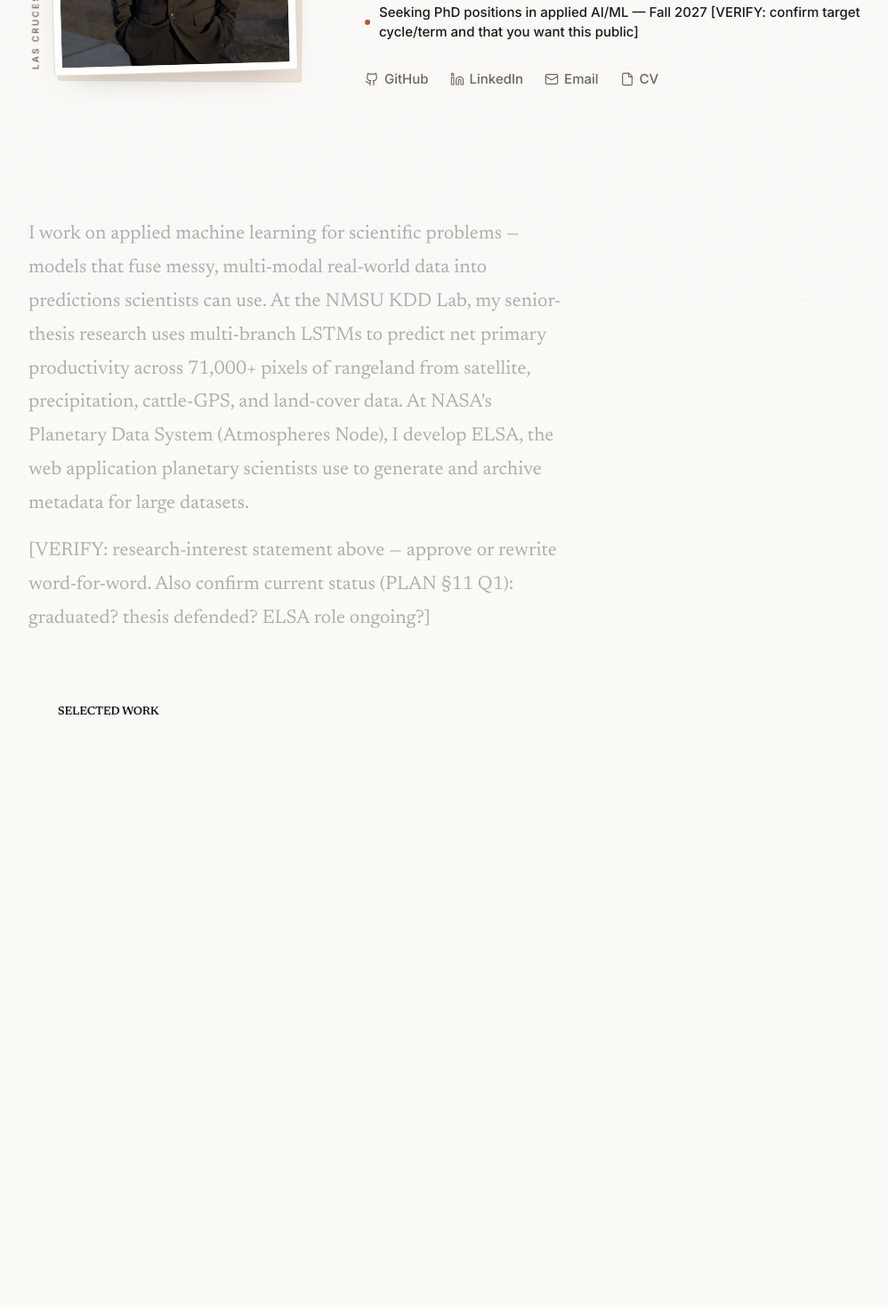
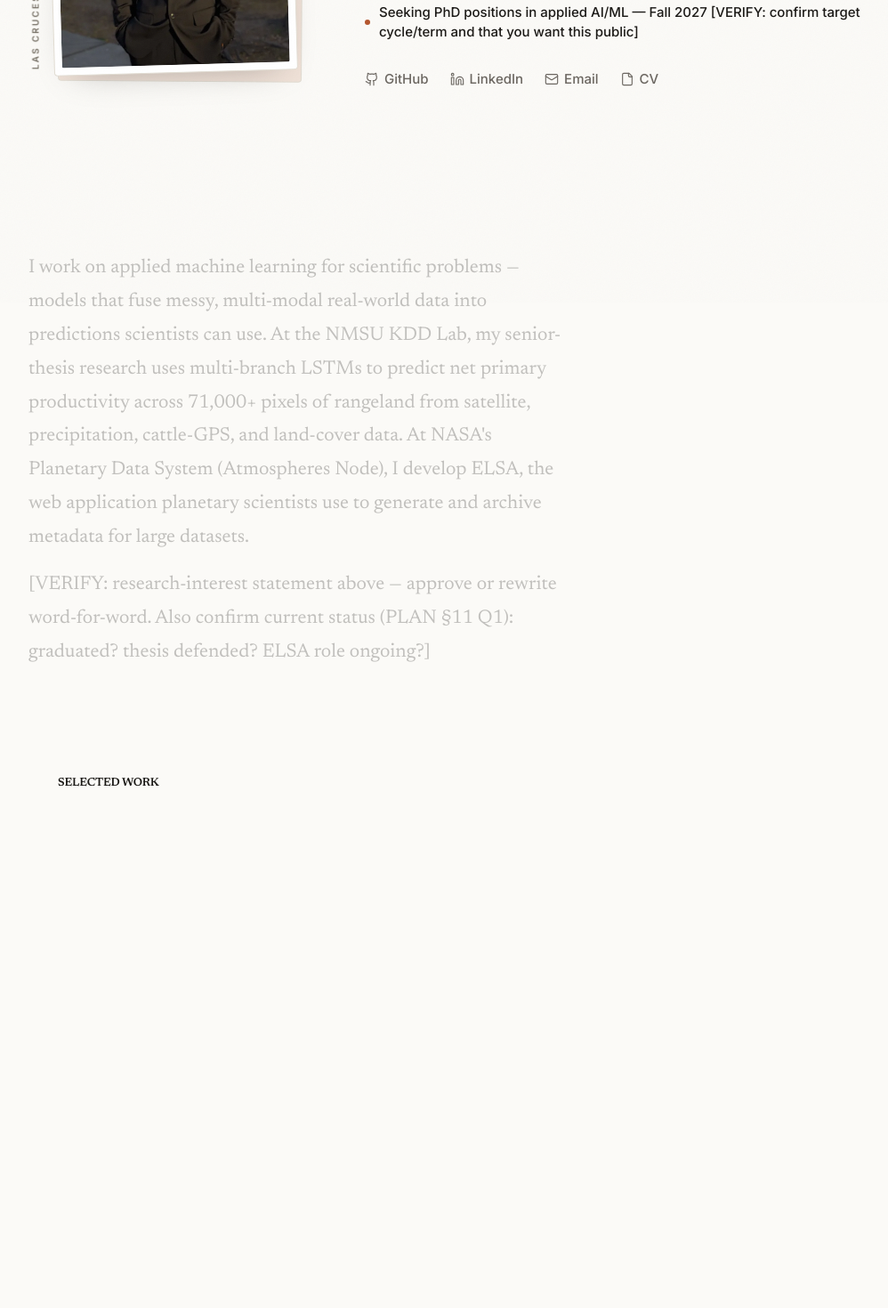
Before and after one commit to rdey08/personal-site, a Next.js app: page / in a window 1280 px wide. Shown: the part 460-1930 px from the top of the page at 89% size, without its empty margins (128-1126 px from the left). Built offline with nearby package versions, Linux system fonts and the light colour scheme.

Commit message:
feat(design): varied vertical rhythm — major beats (statement, flagships, closer) get more air

```diff
--- a/src/app/page.tsx
+++ b/src/app/page.tsx
@@ -134,9 +134,9 @@ export default function Home() {
       </Section>
 
       {/* Research interest — the 30-second scan target, set as a serif lead.
-          Scroll signature: rises as it enters. */}
+          Scroll signature: rises as it enters. Major beat: extra air. */}
       <Reveal>
-        <Section className="py-12">
+        <Section className="py-14 sm:py-20">
           <div className="sd-rise max-w-[38rem] font-serif text-[1.35rem] leading-[1.6] text-ink-strong [&_p]:mb-5 [&_p]:text-pretty last:[&_p]:mb-0">
             <Mdx source={site.body} />
           </div>
@@ -146,7 +146,7 @@ export default function Home() {
       {/* Two flagships as full-width split cards — the loudest unit on the
           page. Scroll signature: rule draws, cards slide in alternating. */}
       <Reveal>
-        <Section className="py-12">
+        <Section className="py-14 sm:py-16">
           <SectionHeading index="01" title="Selected work" />
           <div className="sd-cards grid gap-5">
             {research && (
@@ -204,7 +204,7 @@ export default function Home() {
           a recessed full-bleed band, rows rising into it. */}
       {news.length > 0 && (
         <Reveal>
-          <div className="mt-12 border-y border-line bg-paper-sunken/60">
+          <div className="mt-14 border-y border-line bg-paper-sunken/60">
             <Section className="py-12">
               <SectionHeading
                 index="03"
@@ -230,7 +230,7 @@ export default function Home() {
       {/* Closing beat — the page ends with a conversion point instead of
           fading into the footer. Serif invitation + primary/secondary CTAs. */}
       <Reveal>
-        <Section className="py-16">
+        <Section className="pt-14 pb-6 sm:pt-20">
           <SectionHeading index="04" title="Get in touch" />
           <div className="sd-rise max-w-[38rem]">
             <p className="font-serif text-[1.35rem] leading-[1.6] text-pretty text-ink-strong">
```
